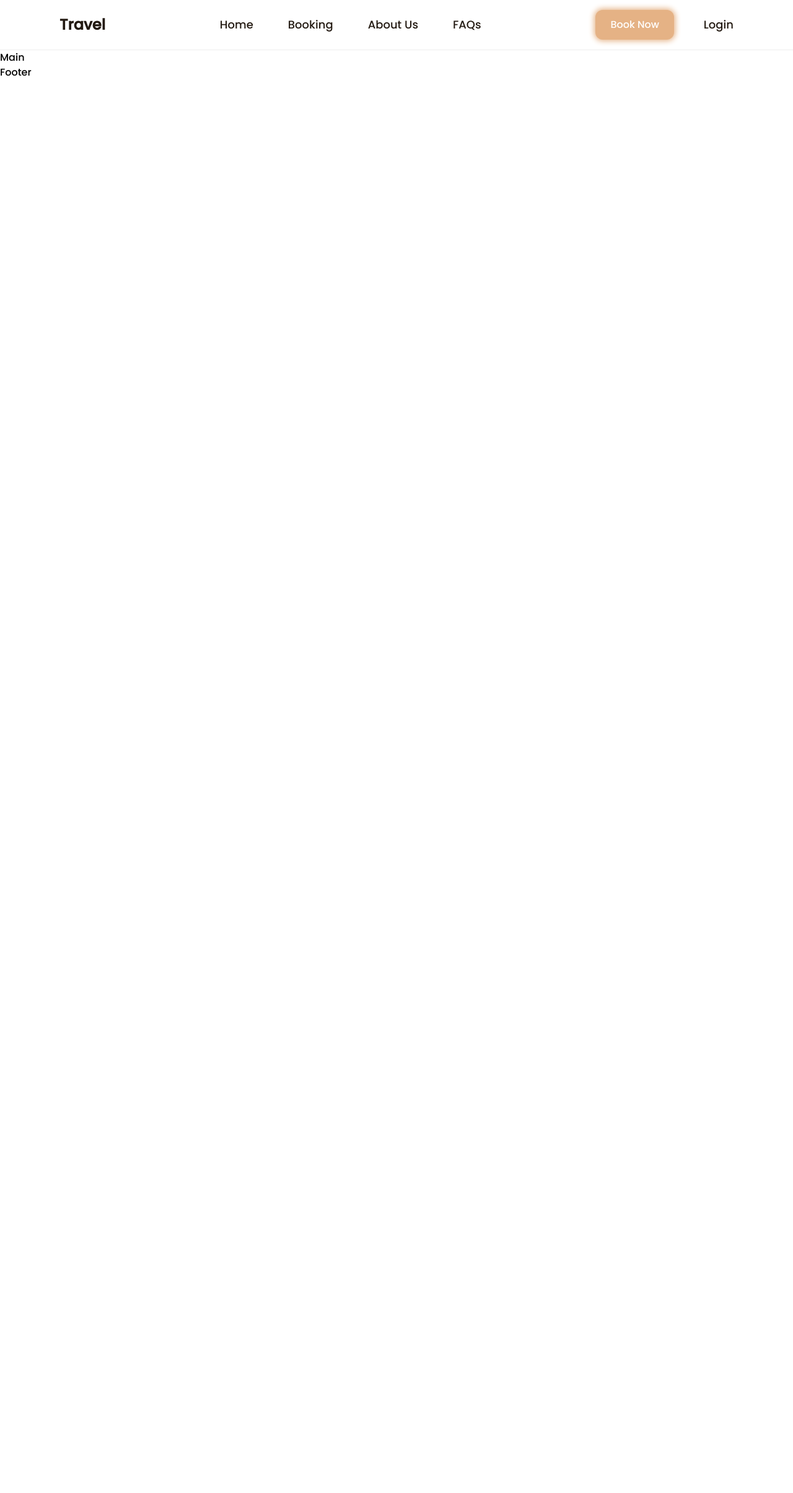
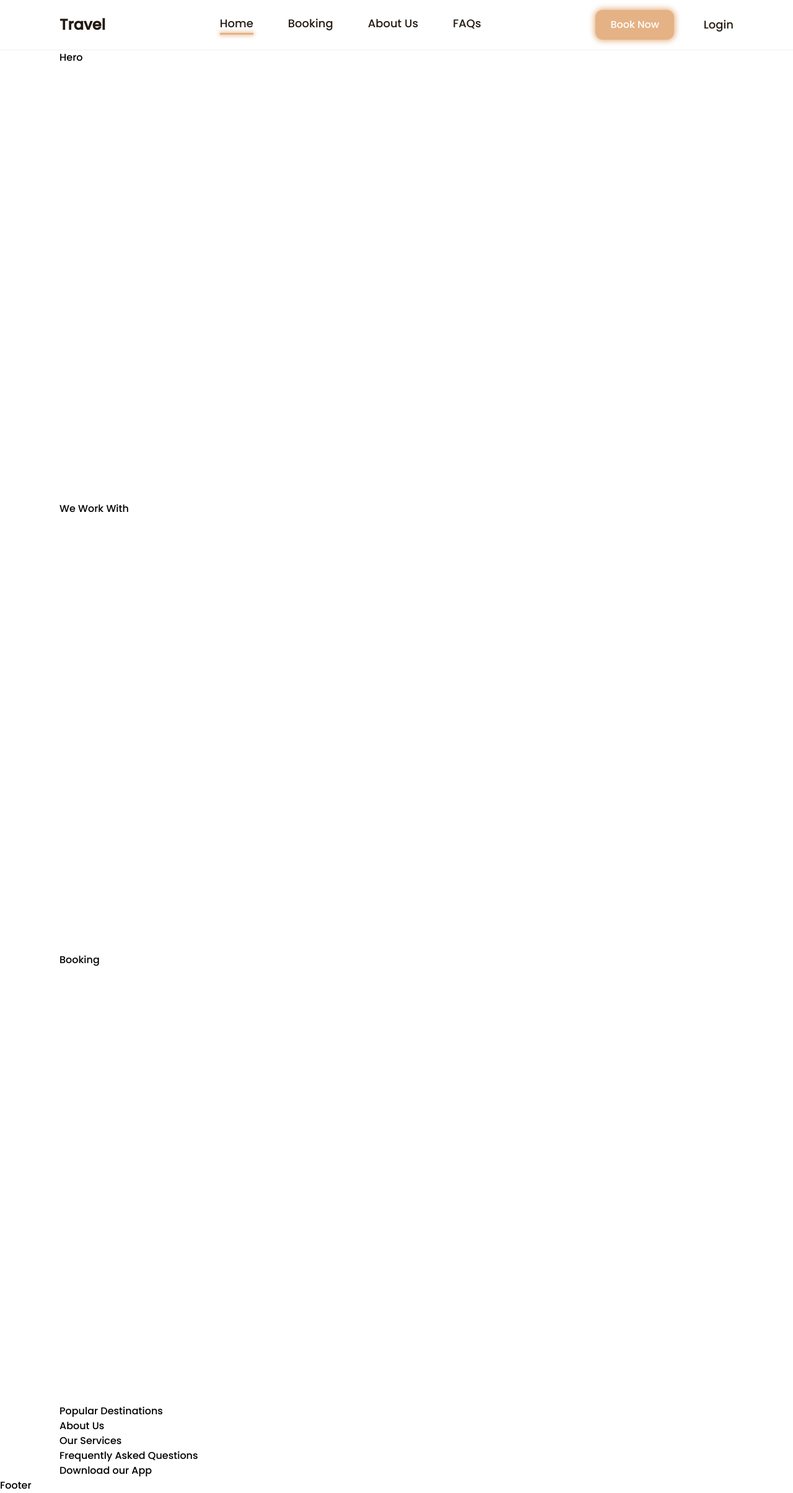
Before and after one commit to djalilsel/travel, a Next.js app: page / in a window 1280 px wide. Shown: the whole page at 62% size. Before the commit the page ends 800 px from the top, so only its background shows below. Built offline with nearby package versions, Linux system fonts and the light colour scheme.

Commit message:
added scroll effect to nav links

```diff
--- a/app/globals.css
+++ b/app/globals.css
@@ -1,3 +1,15 @@
 @tailwind base;
 @tailwind components;
 @tailwind utilities;
+
+body {
+  box-sizing: border-box;
+}
+.underline-shadow::after {
+  margin-top: 1px;
+  display: block;
+  content: " ";
+  height: 3px;
+  background: #e5b285;
+  box-shadow: 0 0 7px 1px #e5b285;
+}
--- a/app/page.jsx
+++ b/app/page.jsx
@@ -1,9 +1,23 @@
-import Image from 'next/image'
+import Hero from "@/components/Hero";
+import Booking from "@/components/Booking";
+import PopularDest from "@/components/PopularDest";
+import About from "@/components/About";
+import Services from "@/components/Services";
+import Forum from "@/components/Forum";
+import DownloadApp from "@/components/DownloadApp";
+import Partners from "@/components/Partners";
 
 export default function Home() {
   return (
-    <main className="">
-      Main
+    <main className="px-24">
+      <Hero />
+      <Partners />
+      <Booking />
+      <PopularDest />
+      <About />
+      <Services />
+      <Forum />
+      <DownloadApp />
     </main>
-  )
+  );
 }
--- /dev/null
+++ b/components/About.jsx
@@ -0,0 +1,7 @@
+import React from "react";
+
+const About = () => {
+  return <div id="about">About Us</div>;
+};
+
+export default About;
--- /dev/null
+++ b/components/Booking.jsx
@@ -0,0 +1,11 @@
+import React from "react";
+
+const Booking = () => {
+  return (
+    <div id="booking" className="h-[91vh]">
+      Booking
+    </div>
+  );
+};
+
+export default Booking;
--- /dev/null
+++ b/components/DownloadApp.jsx
@@ -0,0 +1,7 @@
+import React from "react";
+
+const DownloadApp = () => {
+  return <div>Download our App</div>;
+};
+
+export default DownloadApp;
--- /dev/null
+++ b/components/Forum.jsx
@@ -0,0 +1,7 @@
+import React from "react";
+
+const Forum = () => {
+  return <div id="faqs">Frequently Asked Questions</div>;
+};
+
+export default Forum;
--- a/components/Header.jsx
+++ b/components/Header.jsx
@@ -1,14 +1,64 @@
-import React from "react";
+"use client";
+import React, { useEffect } from "react";
 
 const Header = () => {
   return (
     <header className="border-b-[1px] bg-white border-b-[#BCBAB840] w-full flex items-center justify-between py-4 px-24 text-Black">
-      <div className="font-[600] text-2xl cursor-default">Travel</div>
+      <div
+        className="font-[600] text-2xl cursor-default"
+        onClick={() =>
+          document.body.scrollIntoView({
+            behavior: "smooth",
+          })
+        }
+      >
+        Travel
+      </div>
       <ul className="flex gap-14 font-[500] text-lg">
-        <li className="cursor-pointer">Home</li>
-        <li className="cursor-pointer">Booking</li>
-        <li className="cursor-pointer">About Us</li>
-        <li className="cursor-pointer">FAQs</li>
+        <li
+          id="homeTitle"
+          className="cursor-pointer underline-shadow"
+          onClick={() =>
+            document.body.scrollIntoView({
+              behavior: "smooth",
+            })
+          }
+        >
+          Home
+        </li>
+        <li
+          id="bookingTitle"
+          className="cursor-pointer"
+          onClick={() => {
+            document.querySelector("#booking").scrollIntoView({
+              behavior: "smooth",
+            });
+          }}
+        >
+          Booking
+        </li>
+        <li
+          id="aboutTitle"
+          className="cursor-pointer"
+          onClick={() =>
+            document.querySelector("#about").scrollIntoView({
+              behavior: "smooth",
+            })
+          }
+        >
+          About Us
+        </li>
+        <li
+          id="faqsTitle"
+          className="cursor-pointer"
+          onClick={() =>
+            document.querySelector("#faqs").scrollIntoView({
+              behavior: "smooth",
+            })
+          }
+        >
+          FAQs
+        </li>
       </ul>
       <div className="flex gap-12">
         <button className="bg-primary text-white text-base rounded-xl px-6 py-3 shadow-3xl">
--- /dev/null
+++ b/components/Hero.jsx
@@ -0,0 +1,11 @@
+import React from "react";
+
+const Hero = () => {
+  return (
+    <div id="home" className="h-[91vh]">
+      Hero
+    </div>
+  );
+};
+
+export default Hero;
--- /dev/null
+++ b/components/Partners.jsx
@@ -0,0 +1,7 @@
+import React from "react";
+
+const Partners = () => {
+  return <div className="h-[91vh]">We Work With</div>;
+};
+
+export default Partners;
--- /dev/null
+++ b/components/PopularDest.jsx
@@ -0,0 +1,7 @@
+import React from "react";
+
+const PopularDest = () => {
+  return <div>Popular Destinations</div>;
+};
+
+export default PopularDest;
--- /dev/null
+++ b/components/Services.jsx
@@ -0,0 +1,7 @@
+import React from "react";
+
+const Services = () => {
+  return <div>Our Services</div>;
+};
+
+export default Services;
```
